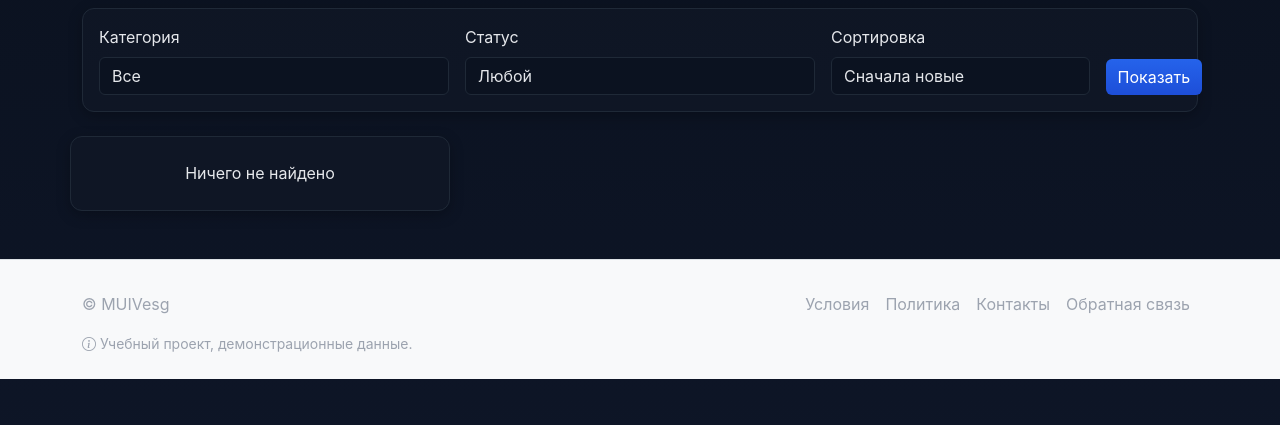
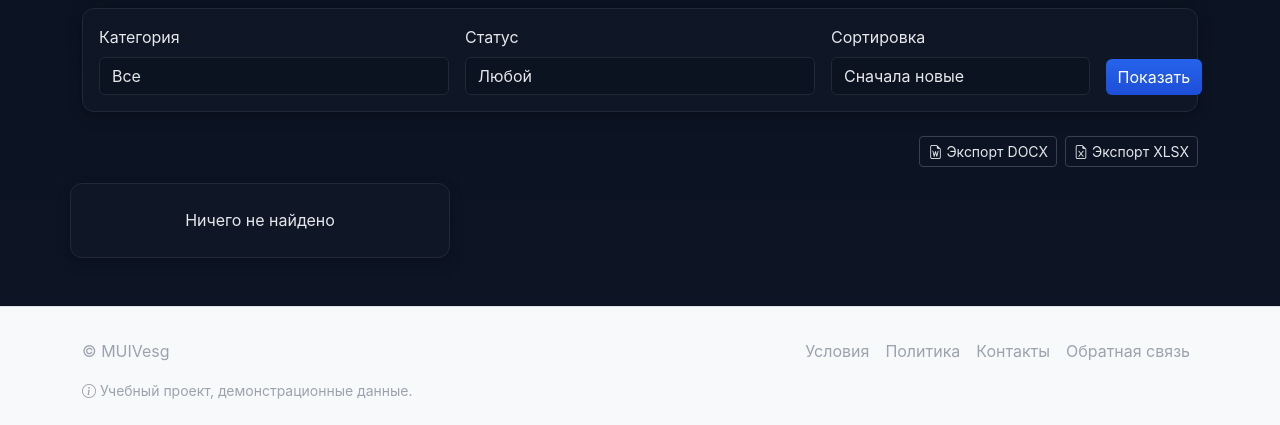
Before and after one commit to lesnoia/Ecobg_Project, a Flask app: page /items in a window 1280 px wide; the page is wider, and only the part inside the window is pictured. Shown: the part 83-508 px from the top of that part. Run offline with Flask 3, Linux system fonts and the light colour scheme; data that the repository does not hold is empty.

Commit message:
feat: update items page design

```diff
--- a/backend/app/templates/main/items.html
+++ b/backend/app/templates/main/items.html
@@ -38,6 +38,15 @@
   </div>
  </div>
 
+<div class="d-flex justify-content-end gap-2 mb-3">
+  <a class="btn btn-outline-secondary btn-sm" href="{{ url_for('main.export_items_docx') }}">
+    <i class="bi bi-file-earmark-word"></i> Экспорт DOCX
+  </a>
+  <a class="btn btn-outline-secondary btn-sm" href="{{ url_for('main.export_items_xlsx') }}">
+    <i class="bi bi-file-earmark-excel"></i> Экспорт XLSX
+  </a>
+</div>
+
 <div class="row row-cols-1 row-cols-md-3 g-4">
   {% for item in items %}
   <div class="col">
```
